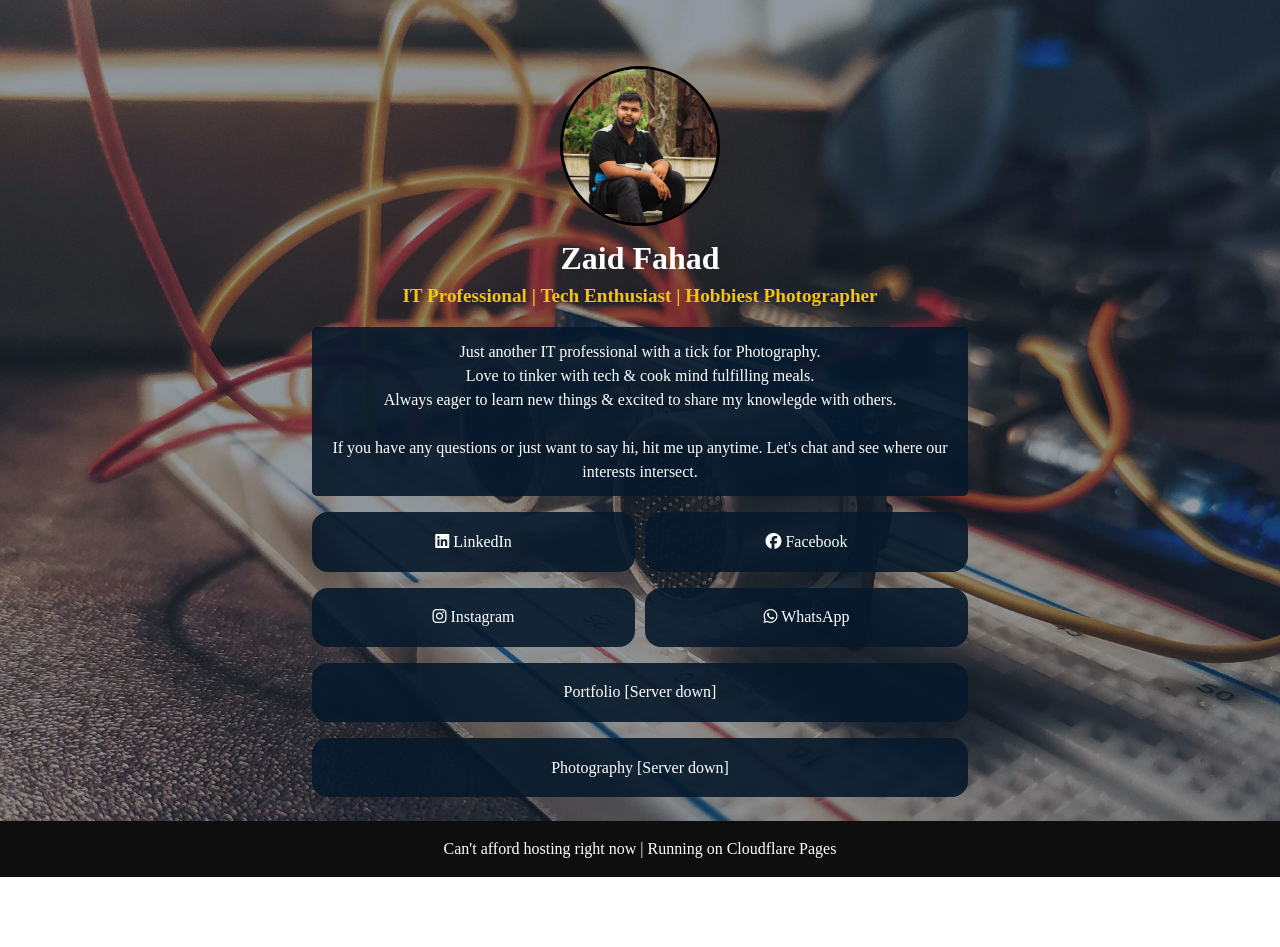
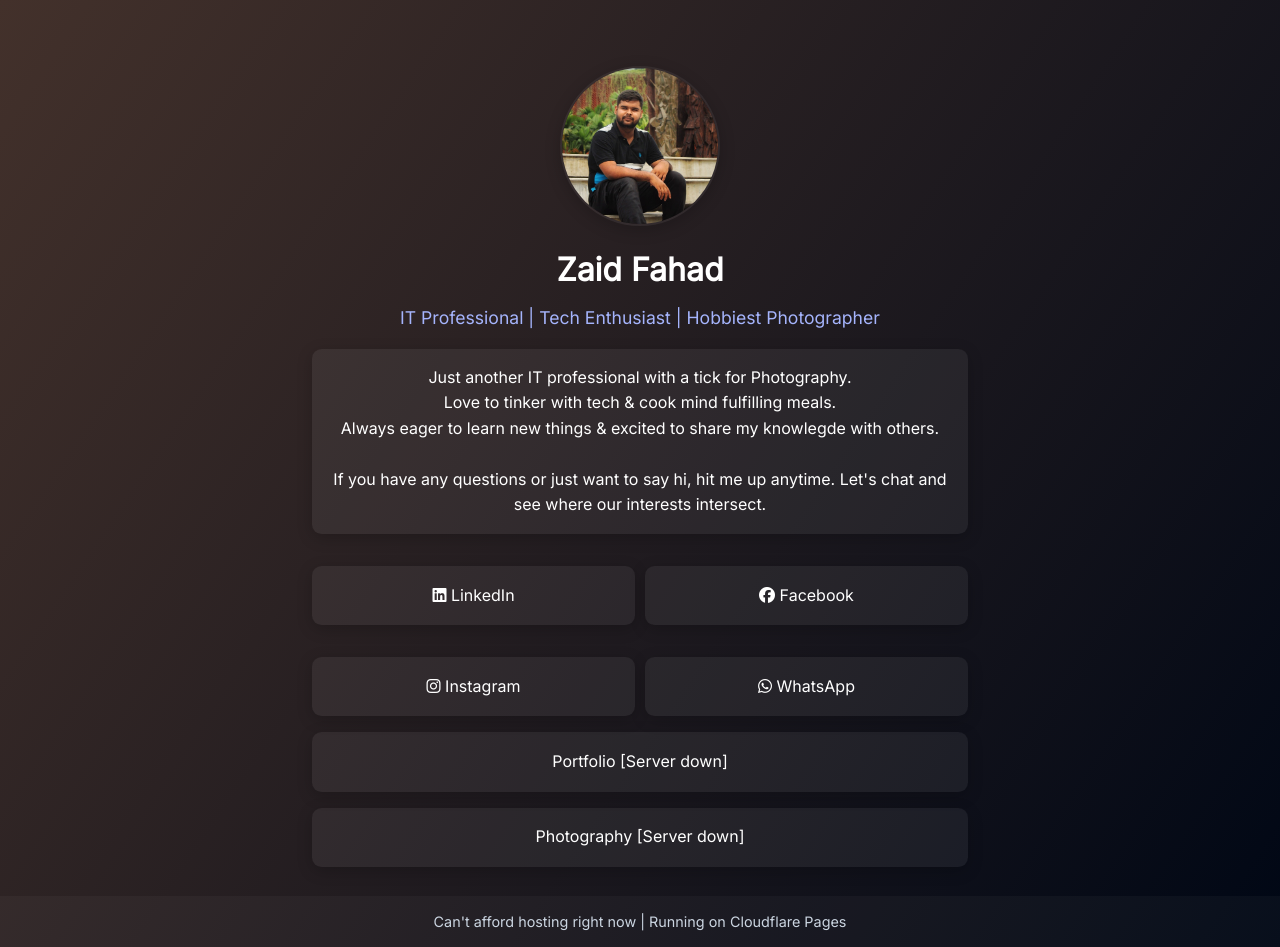
Before and after one commit to zaid-fahad/linktree, a plain HTML site: page index.html in a window 1280 px wide. Before the commit the page ends 877 px from the top, so only its background shows below. Drawn offline with Linux system fonts and the light colour scheme.

Commit message:
Update style.css

```diff
--- a/css/style.css
+++ b/css/style.css
@@ -1,78 +1,71 @@
-/* From the :root element you can easily change the colors of the design, its size and so on. */
 :root {
+  /* Typography */
+  --font_family: 'Inter', sans-serif;
+  --font_size: 16px;
 
-  /* You can change the font family in the whole design here. (You need to add the font family to the codes.) */
-  --font_family: 'Inter', sans-serif;
+  /* Background */
+  --background_color: #0d1117;
+  --background_image: url("../img/wallpaper.jpg");
+  --background_overlay: rgba(13, 17, 23, 0.8);
 
-  /* You can change the font size here, is proportional to all texts. */
-  --font_size: 14px;
+  /* Text */
+  --title_color: #ffffff;
+  --description_color: #a5b4fc; /* Light Indigo */
+  --text_color: #e5e7eb; /* Gray-200 */
+  --muted_text_color: #9ca3af; /* Gray-400 */
 
-  /* You can change the background color by typing the color code. (If you do not enter a background-image image, the background-color will be active.) */
-  --background_color: #000;
-  --background_image: url("../img/wallpaper.jpg");
-
-  /* You can change the frame thickness and color of the picture by typing the number of pixels and the color code. */
-  --image_border_color: #000;
-  --image_border_px: 3px;
-
-  /* You can change the width and size of the picture by typing the number of pixels. */
+  /* Image */
+  --image_border_color: rgba(255, 255, 255, 0.05);
+  --image_border_px: 2px;
   --image_width: 160px;
   --image_height: 160px;
 
-  /* You can change the colors of the title and description section by typing the color codes. */
-  --title_color: #fff;
-  --description_color: #f1c40f;
+  /* Icons */
+  --svg_color: #d1d5db; /* Gray-300 */
 
-  /* You can change the colors of social media icons by changing the color code. */
-  --svg_color: #fff;
+  /* Menu */
+  --menu_background_color: rgba(255, 255, 255, 0.04);
+  --menu_text_color: #d1d5db;
+  --menu_active_text_color: #6366f1; /* Indigo-500 */
 
-  /* You can change the background, text color and active color of the menu by changing the color codes. */
-  --menu_background_color: #0e0e0e;
-  --menu_text_color: #fff;
-  --menu_active_text_color: #f1c40f;
+  /* Buttons */
+  --button_background_color: rgba(255, 255, 255, 0.06);
+  --button_text_color: #ffffff;
+  --button_text_hover_color: #6366f1;
 
-  /* You can change the button's background, text color and active color by changing the color codes. */
-  --button_background_color: rgba(6, 25, 44, 0.9);
-  --button_text_color: #fff;
-  --button_text_hover_color: #f1c40f;
+  /* Footer */
+  --footer_background_color: rgba(255, 255, 255, 0.03);
+  --footer_text_color: #cbd5e1; /* Gray-300 */
+  --footer_link_text_color: #6366f1;
 
-  /* You can change the background, text color and active color of the text field by changing the color codes. */
-  --textarea_background_color: #0e0e0e;
-  --textarea_text_color: #fff;
-  --textarea_link_text_color: #f1c40f;
-
-  /* You can change the background, text color and active color of the footer area by changing the color codes. */
-  --footer_background_color: #0e0e0e;
-  --footer_text_color: #fff;
-  --footer_link_text_color: #f1c40f;
+  /* UI */
+  --border_radius: 0.6rem;
+  --shadow: 0 4px 16px rgba(0, 0, 0, 0.2);
+  --transition: 0.2s ease-in-out;
 }
 
-/* Basic Codes */
 
+/* ===== BASE ===== */
 body {
-	padding-top: 50px;
-	o
+  padding-top: 50px;
   font: var(--font_size) var(--font_family);
   font-weight: 400;
-  line-height: 1.5;
-  background: linear-gradient(
-      rgba(4, 27, 50, 0.32),
-	  rgba(4, 27, 50, 0.32)
-    ), var(--background_image) no-repeat center;
+  line-height: 1.6;
+  /* background: linear-gradient(135deg, #0f172a, #4338ca); */
 
-  background-size: cover;
-  min-height: 100%;
+  background: linear-gradient(304deg, #000715, #43312b); /* Clean slate-blue gradient */
+  color: var(--text_color);
+  min-height: 100vh;
   display: flex;
   flex-direction: column;
-  flex-wrap: wrap;
 }
 
+/* ===== FLEX HELPERS ===== */
 .flex_column_center {
   display: flex;
   flex-direction: column;
-  flex-wrap: wrap;
+  align-items: center;
   justify-content: center;
-  align-items: center;
 }
 
 .flex_row_center {
@@ -91,8 +84,7 @@ body {
   align-items: center;
 }
 
-/* Logo, Title and Description Codes */
-
+/* ===== HEADER ===== */
 .header_img {
   padding-top: 1em;
 }
@@ -102,83 +94,78 @@ body {
   width: var(--image_width);
   border: var(--image_border_px) solid var(--image_border_color);
   border-radius: 50%;
+  object-fit: cover;
+  box-shadow: var(--shadow);
   margin-bottom: 0.5em;
 }
 
 .header_text h1 {
+  font-size: 2rem;
+  font-weight: 700;
   color: var(--title_color);
-  font-size: 2em;
-  font-weight: 800;
+  margin: 0.3em 0;
 }
 
 .header_text h2 {
+  font-size: 1.1rem;
+  font-weight: 500;
   color: var(--description_color);
-  font-size: 1.2em;
-  font-weight: 600;
+  margin: 0;
 }
 
-/* Social Media Icons Codes */
-
+/* ===== SOCIAL ICONS ===== */
 .header_svg_list {
   padding-top: 1em;
+  display: flex;
+  gap: 1em;
 }
 
 .header_svg_item {
   width: 2.1em;
   height: 2.1em;
+  transition: transform var(--transition);
   cursor: pointer;
-}
-
-.header_svg_item:hover {
-  transform: scale(1.10);
-  transition: 0.10s ease;
-}
-
-.header_svg_item + .header_svg_item {
-  margin-left: 1em;
 }
 
 .header_svg_item svg {
   fill: var(--svg_color);
+  transition: fill var(--transition);
 }
 
-/* Menu Codes */
+.header_svg_item:hover {
+  transform: scale(1.15);
+}
+
+/* ===== MENU ===== */
+.header_nav_menu_list {
+  display: flex;
+  justify-content: center;
+  padding-top: 1em;
+  margin: 0 1em;
+  gap: 0.5em;
+  flex-wrap: wrap;
+}
+
+.header_nav_menu_item {
+  background-color: var(--menu_background_color);
+  color: var(--menu_text_color);
+  padding: 0.6em 1.2em;
+  font-size: 1rem;
+  border-radius: var(--border_radius);
+  cursor: pointer;
+  transition: all var(--transition);
+}
+
+.header_nav_menu_item:hover {
+  color: var(--menu_active_text_color);
+  background-color: rgba(255, 255, 255, 0.08);
+}
 
 #header_nav_menu_item_1 {
   color: var(--menu_active_text_color);
 }
 
-#header_nav_menu_item_2,
-#header_nav_menu_item_3 {
-  color: var(--menu_text_color);
-}
-
-
-.header_nav_menu_list {
-  padding-top: 1em;
-  margin-left: 1em;
-  margin-right: 1em;
-}
-
-.header_nav_menu_item {
-  color: var(--menu_text_color);
-  background-color: var(--menu_background_color);
-  text-align: center;
-  list-style-type: none;
-  cursor: pointer;
-  padding: 0.5em;
-  border-radius: 0.3em;
-  cursor: pointer;
-  transition: 0.10s ease;
-  font-size: 1.1em;
-}
-
-.header_nav_menu_item + .header_nav_menu_item {
-  margin-left: 0.4em;
-}
-
-/* Menu Container Codes */
-
+/* ===== MAIN ===== */
 main {
   margin-bottom: auto;
 }
@@ -187,93 +174,79 @@ main {
  display: none;
 }
 
+
 .main_a_item {
-  margin-top: 1em;
   text-decoration: none;
 }
 
-.main_text_item {
-  display: flex;
-  align-items: center;
-  justify-content: center;
+.main_text_item,
+.main_button_item,
+.main_small_button_item {
   color: var(--button_text_color);
   background-color: var(--button_background_color);
+  padding: 1em;
+  margin-top: 1em;
+  text-align: center;
+  border-radius: var(--border_radius);
+  box-shadow: var(--shadow);
+  transition: all var(--transition);
   width: 41em;
-  margin-top: 1em;
-  padding: 0.8em;
-  border-radius: 0.3em;
   min-height: 3.7em;
-  text-align: center;
 }
 
-.main_button_item {
-  color: var(--button_text_color);
-  background-color: var(--button_background_color);
-  width: 41em;
-  border-radius: 1em;
-  min-height: 3.7em;
-  text-align: center;
+.main_button_item,
+.main_small_button_item {
   cursor: pointer;
+}
+
+.main_button_item:hover,
+.main_small_button_item:hover {
+  color: var(--button_text_hover_color);
+  background-color: rgba(255, 255, 255, 0.08);
+  transform: translateY(-2px);
 }
 
 .main_small_button_list {
   display: flex;
   flex-direction: row;
-}
-
-.main_small_a_item {
+  gap: 10px;
   margin-top: 1em;
-  text-decoration: none;
-}
-
-.main_small_a_item + .main_small_a_item {
-  margin-left: 10px;
-}
-
-.main_small_button_item:hover,
-.main_button_item:hover {
-  color: var(--button_text_hover_color);
-  transform: scale(1.02);
-  transition: 0.10s ease;
 }
 
 .main_small_button_item {
-  color: var(--button_text_color);
-  background-color: var(--button_background_color);
   width: calc(41em / 2 - 5px);
-  border-radius: 1em;
-  min-height: 3.7em;
-  text-align: center;
-  cursor: pointer;
 }
 
-/* Footer Codes */
-
+/* ===== FOOTER ===== */
 .footer_div_item {
+  background: var(--footer_background_color);
   color: var(--footer_text_color);
-  background: var(--footer_background_color);
   padding: 1em;
-  margin-top: 1.5em;
+  margin-top: 2em;
+  text-align: center;
+  font-size: 0.9rem;
 }
 
 .footer_a_item {
   color: var(--footer_link_text_color);
-  text-decoration: none;
+  text-decoration: underline;
+  transition: color var(--transition);
 }
 
-/* Responsive Codes */
+.footer_a_item:hover {
+  color: var(--button_text_hover_color);
+}
 
+/* ===== RESPONSIVE ===== */
 @media (max-width: 768px) {
-  .main_text_item {
+  .main_text_item,
+  .main_button_item,
+  .main_small_button_item {
     width: 92vw;
   }
 
   .main_small_button_item {
-    width: calc(92vw / 2 - 5px);;
-  }
-
-  .main_button_item {
-    width: 92vw;
+    width: calc(92vw / 2 - 5px);
   }
 
   .header_h_item {
@@ -281,4 +254,8 @@ main {
     text-align: center;
   }
 
+  .header_nav_menu_list {
+    flex-direction: column;
+    gap: 0.6em;
+  }
 }
```
